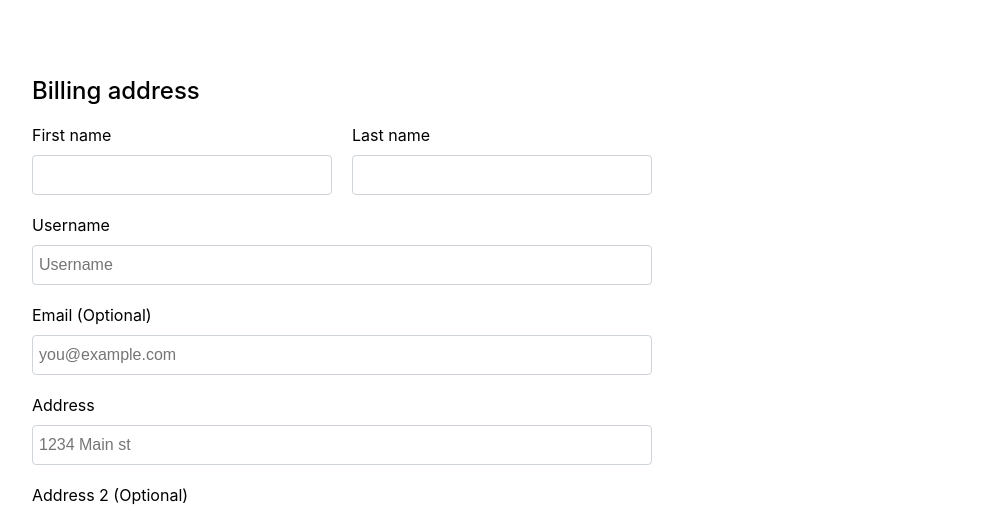
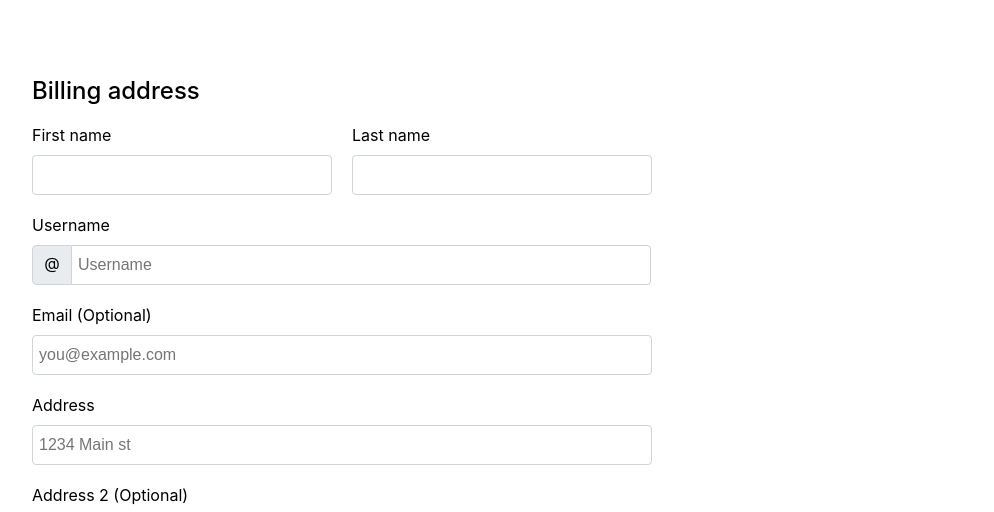
Before and after one commit to DanilBond/checkout, a plain HTML site: page index.html in a window 1280 px wide. Shown: the part 227-739 px from the top of the page, without its empty margins (138-1132 px from the left). Drawn offline with Linux system fonts and the light colour scheme.

Commit message:
Some bug fixes

```diff
--- a/index.html
+++ b/index.html
@@ -17,7 +17,12 @@
     </header>
 
     <main>
+        <!-- Cart -->
 
+
+
+
+        <!-- Payout -->
         <div id="Form__Container">
             <div id="Card__Container">
 
@@ -37,7 +42,10 @@
 
         <div>
             <div class="Form__Input__Name USname"><label for="US">Username</label></div>
+            <div id="SpanDiv">
+            <span>@</span>
             <input class="Form__Input US" placeholder="Username" type="text" name="US">
+        </div>
             </div>
 
             <div>
--- a/style.css
+++ b/style.css
@@ -141,3 +141,21 @@ margin-bottom: 8px;
     background-color: #0d6efd;
     padding: 10px 207px;
 }
+#SpanDiv span{
+   background-color: #e9ecef;
+   width: 39px;
+   text-align: center;
+   padding-top: 7px;
+   border-bottom-left-radius: 5px;
+   border-top-left-radius: 5px;
+   border: 1px solid #ced4da;
+   border-right: 0px;
+}
+#SpanDiv{
+    display: flex;
+}
+#SpanDiv input{
+    width: 580px;
+    border-bottom-left-radius: 0px;
+    border-top-left-radius: 0px;
+}
```
